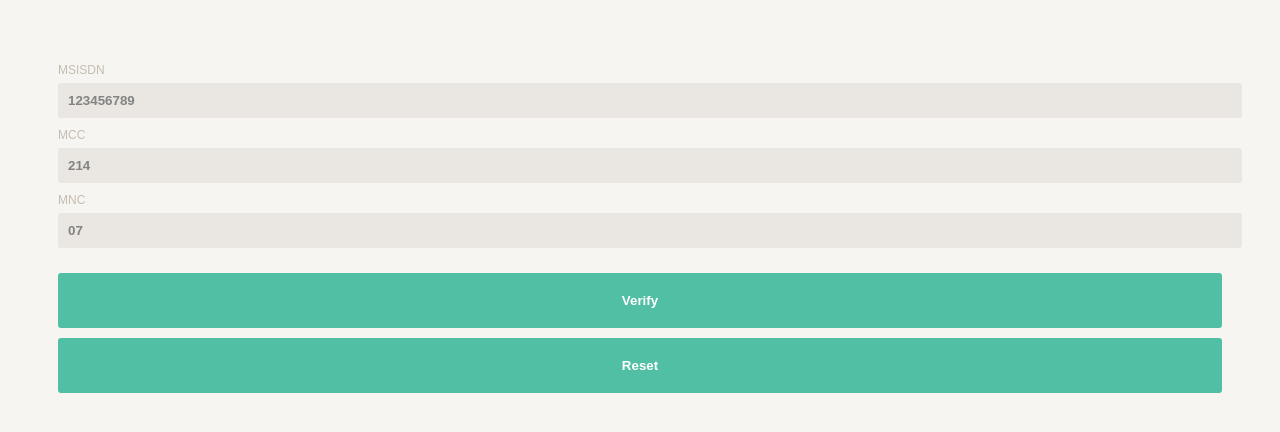
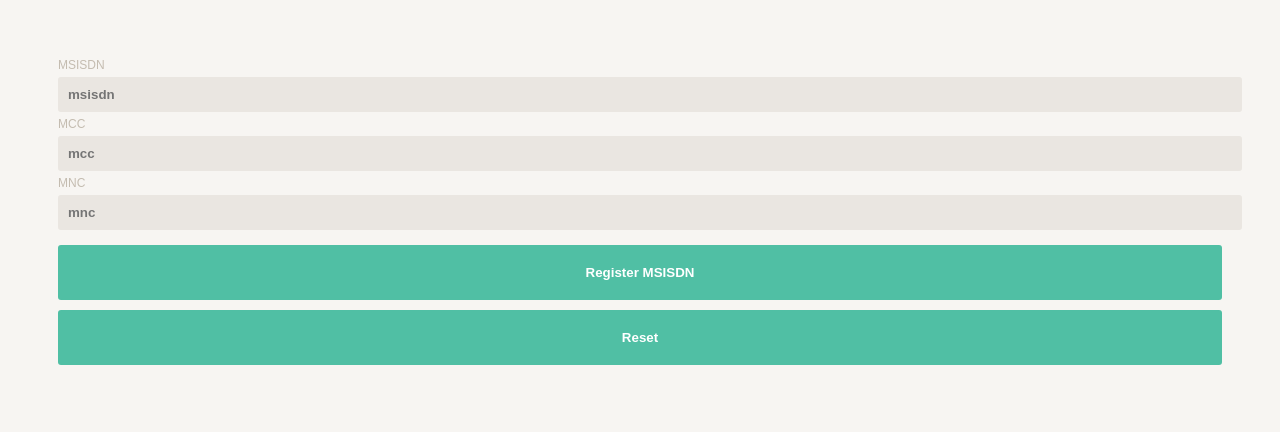
Before and after one commit to ferjm/msisdn-verifier-client, a plain HTML site: page index.html in a window 1280 px wide. Both pictures are taken after a click on the button "Reset". Drawn offline with Linux system fonts and the light colour scheme.

Commit message:
Verification screen

```diff
--- a/css/style.css
+++ b/css/style.css
@@ -48,3 +48,7 @@ button {
 .main-form > div{
   margin-top: 20px;
 }
+
+.hidden {
+  display: none;
+}
--- a/index.html
+++ b/index.html
@@ -13,16 +13,26 @@
 </head>
 <body role="application">
   <div class="main-form">
+    <section id="register-form">
       <label>MSISDN</label>
-    <input type="text" id="msisdn" placeholder="MSISDN" value="123456789">
+      <input type="text" id="msisdn" placeholder="msisdn">
       <label>MCC</label>
-    <input type="text" id="mcc" placeholder="MCC" value="214">
+      <input type="text" id="mcc" placeholder="mcc">
       <label>MNC</label>
-    <input type="text" id="mnc" placeholder="MNC" value="07">
+      <input type="text" id="mnc" placeholder="mnc">
+      <div>
+        <button id="btRegister">Register MSISDN</button>
+      </div>
+    </section>
+    <section id="verify-form" class="hidden">
+      <label>Verification code</label>
+      <input type="text" id="verificationCode" placeholder="Enter verification code">
       <div>
         <button id="btVerify">Verify</button>
+      </div>
+    </section>
     <button id="btReset">Reset</button>
   </div>
-  </div>
+
 </body>
 </html>
--- a/js/app.js
+++ b/js/app.js
@@ -8,10 +8,22 @@ var App = {
     this.msisdn = document.getElementById('msisdn');
     this.mcc = document.getElementById('mcc');
     this.mnc = document.getElementById('mnc');
-    document.getElementById('btVerify').addEventListener('click',
-                                                         this.register.bind(this));
+    this.registerForm = document.getElementById('register-form');
+    this.verifyForm = document.getElementById('verify-form');
+    document.getElementById('btRegister').addEventListener('click',
+                                                           this.register.bind(this));
     document.getElementById('btReset').addEventListener('click',
                                                         this.reset.bind(this));
+  },
+
+  showVerificationForm: function showVerificationForm() {
+    this.registerForm.classList.add('hidden');
+    this.verifyForm.classList.remove('hidden');
+  },
+
+  showRegistrationForm: function showRegistrationForm() {
+    this.registerForm.classList.remove('hidden');
+    this.verifyForm.classList.add('hidden');
   },
 
   register: function register() {
@@ -31,13 +43,15 @@ var App = {
 
   reset: function reset() {
     this.sessionToken = null;
+    this.showRegistrationForm();
   },
 
   smsVerify: function smsVerify() {
     ClientRequestHelper.smsVerify(this.msisdn.value, this.sessionToken,
-      function(result) {
+      (function(result) {
       console.log('Yay ' + JSON.stringify(result));
-    }, function(error) {
+      this.showVerificationForm();
+    }).bind(this), function(error) {
       console.error('Error ' + JSON.stringify(error));
     });
   }
```
Lines whose indentation alone changed are shown as unchanged.
